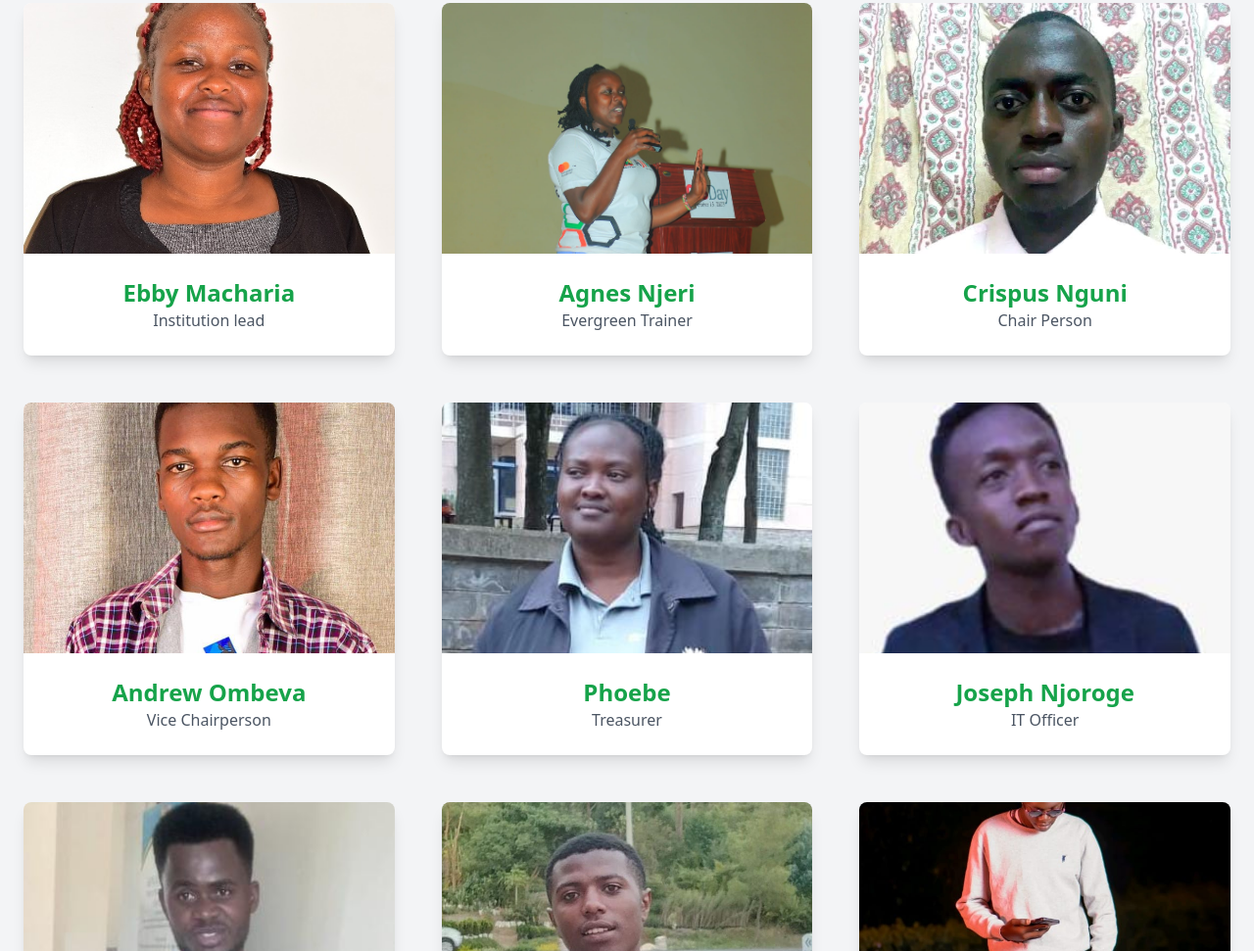
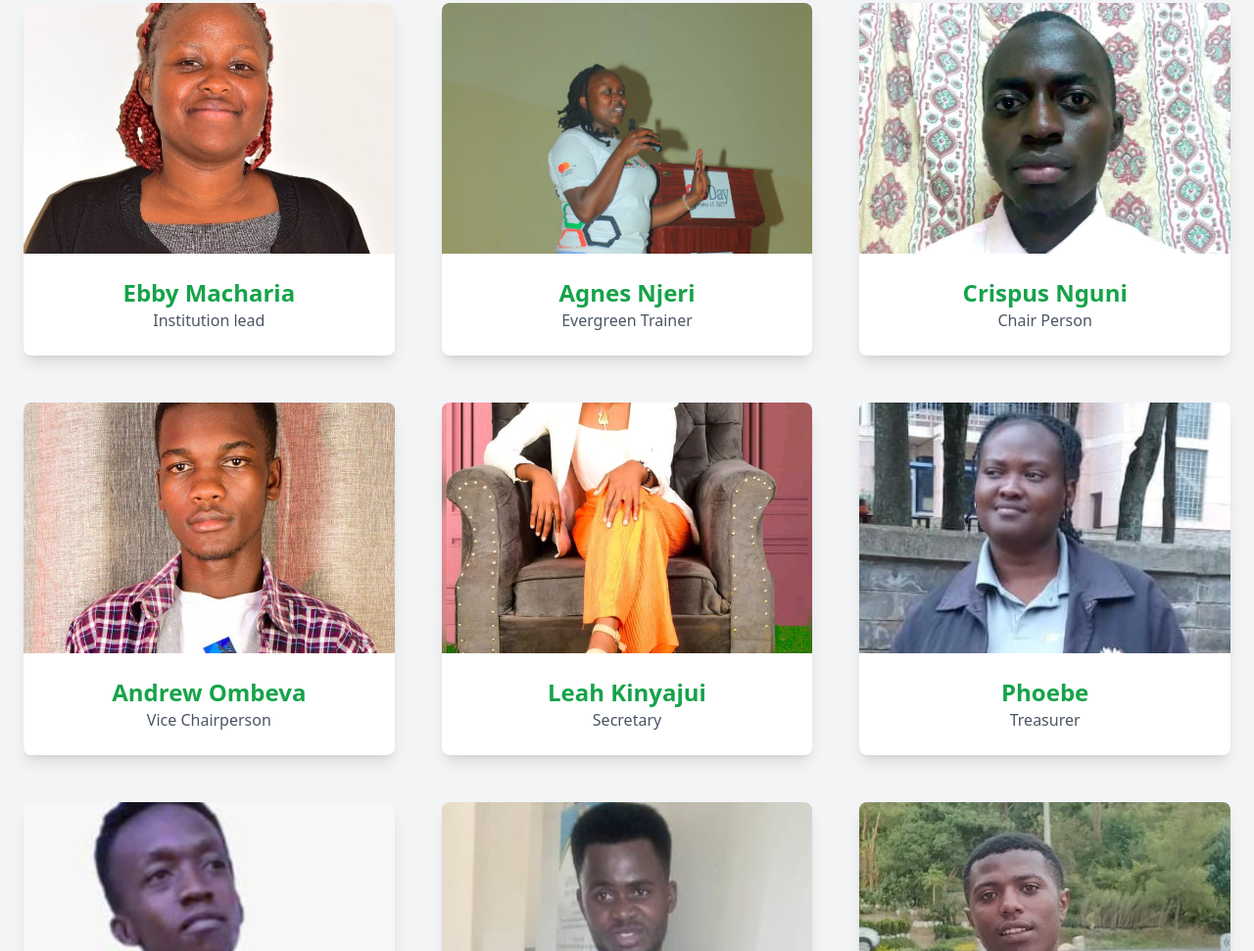
Before and after one commit to moiajiraclub/ajira, a plain HTML site: page team.html in a window 1280 px wide. Shown: the part 213-1184 px from the top of the page at 98% size. Drawn offline with nearby package versions, Linux system fonts and the light colour scheme.

Commit message:
Update team.html

```diff
--- a/team.html
+++ b/team.html
@@ -64,7 +64,16 @@
                     </div>
                 </div>
 
-                <!-- Team Member 5 -->
+                 <!-- Team Member 5 -->
+                 <div class="bg-white rounded-lg shadow-lg overflow-hidden transform hover:scale-105 transition duration-300">
+                    <img src="leah.jpeg" class="w-full h-64 object-cover">
+                    <div class="p-6">
+                        <h3 class="text-2xl font-bold text-green-600">Leah Kinyajui</h3>
+                        <p class="text-gray-600">Secretary</p>
+                    </div>
+                </div>
+
+                <!-- Team Member 6 -->
                 <div class="bg-white rounded-lg shadow-lg overflow-hidden transform hover:scale-105 transition duration-300">
                     <img src="treasurerphoebe.jpeg"  class="w-full h-64 object-cover">
                     <div class="p-6">
@@ -73,7 +82,7 @@
                     </div>
                 </div>
 
-                <!-- Team Member 6 -->
+                <!-- Team Member 7 -->
                 <div class="bg-white rounded-lg shadow-lg overflow-hidden transform hover:scale-105 transition duration-300">
                     <img src="krypto.jpeg" alt="Kryptoneur" class="w-full h-64 object-cover">
                     <div class="p-6">
@@ -82,7 +91,7 @@
                     </div>
                 </div>
 
-                <!-- Team Member 7 -->
+                <!-- Team Member 8-->
                 <div class="bg-white rounded-lg shadow-lg overflow-hidden transform hover:scale-105 transition duration-300">
                     <img src="membshppaul.jpeg" class="w-full h-64 object-cover">
                     <div class="p-6">
@@ -91,7 +100,7 @@
                     </div>
                 </div>
 
-                <!-- Team Member 8 -->
+                <!-- Team Member 9 -->
                 <div class="bg-white rounded-lg shadow-lg overflow-hidden transform hover:scale-105 transition duration-300">
                     <img src="researchkevin.jpeg" class="w-full h-64 object-cover">
                     <div class="p-6">
@@ -99,7 +108,7 @@
                         <p class="text-gray-600">Research and Development officer</p>
                     </div>
                 </div>
-                  <!-- Team Member 9 -->
+                  <!-- Team Member 10 -->
                   <div class="bg-white rounded-lg shadow-lg overflow-hidden transform hover:scale-105 transition duration-300">
                     <img src="felixgd.jpeg" class="w-full h-64 object-cover">
                     <div class="p-6">
```
